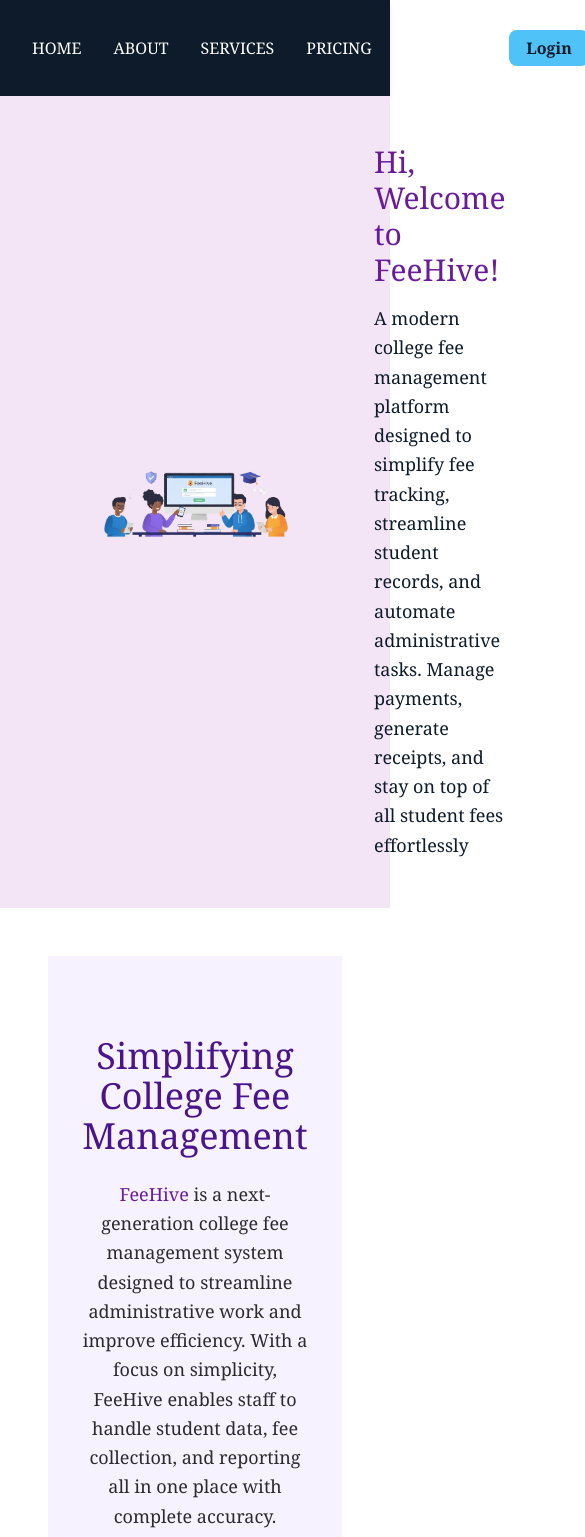
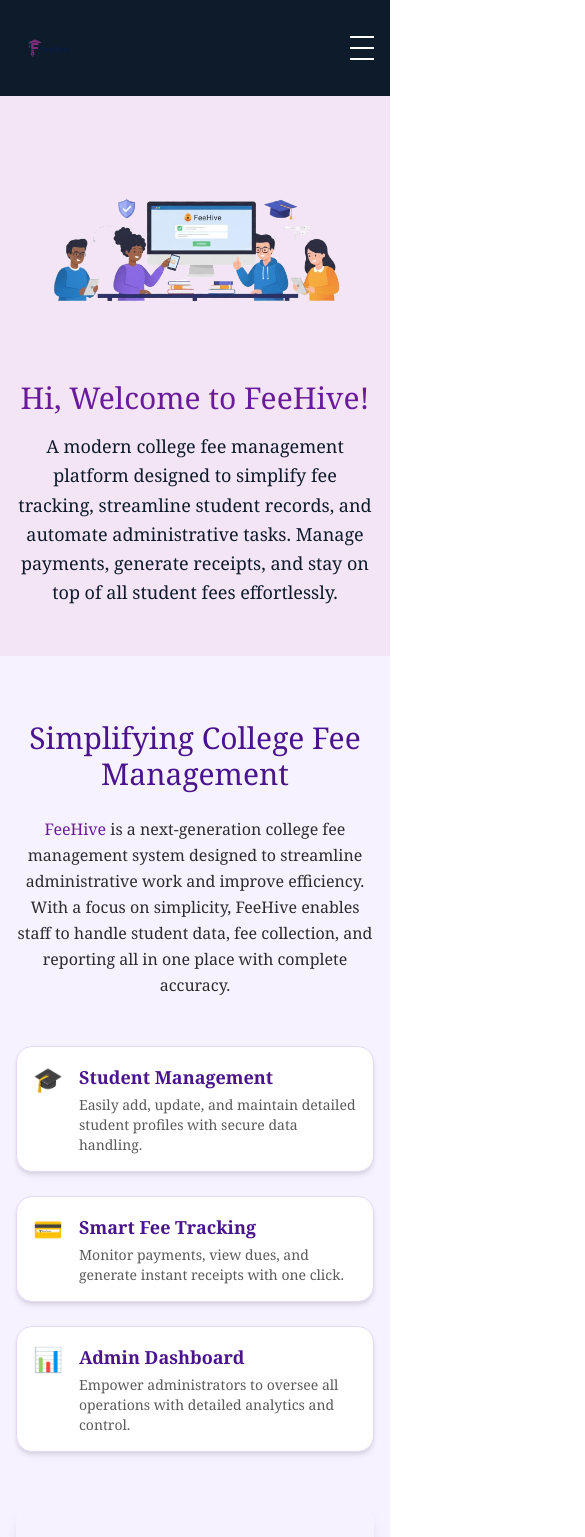
Before and after one commit to seethalakshmivenkatesh/Fees_Management, a React (Vite) app in the folder frontend/: page / in a window 390 px wide. Shown: the top 1537 px of the page, 585 px wide, since content can reach past the window. Built offline with nearby package versions, Linux system fonts and the light colour scheme.

Commit message:
responsive added

```diff
--- a/frontend/src/components/About.jsx
+++ b/frontend/src/components/About.jsx
@@ -1,24 +1,7 @@
 import React from "react";
 
 const About = () => {
-  return (
-    <section className="bg-[#F6F2FF] px-8 md:px-20 py-20 font-serif m-12">
-      <div className="text-center max-w-3xl mx-auto mb-16">
-        <h2 className="text-4xl md:text-5xl font-serif text-[#4A148C] mb-6">
-          Simplifying College Fee Management
-        </h2>
-        <p className="text-[#2C2C2C] text-lg leading-relaxed">
-          <span className="text-[#6A1B9A]  text-lg font-serif">FeeHive</span> is
-          a next-generation college fee management system designed to streamline
-          administrative work and improve efficiency. With a focus on
-          simplicity, FeeHive enables staff to handle student data, fee
-          collection, and reporting all in one place with complete accuracy.
-        </p>
-      </div>
-
-      <div className="flex flex-col md:flex-row items-center justify-between gap-16">
-        <div className="md:w-1/2 space-y-6">
-          {[
+  const features = [
     {
       title: "Student Management",
       desc: "Easily add, update, and maintain detailed student profiles with secure data handling.",
@@ -34,17 +17,40 @@ const About = () => {
       desc: "Empower administrators to oversee all operations with detailed analytics and control.",
       icon: "📊",
     },
-          ].map((feature, index) => (
+  ];
+
+  return (
+    <section className="bg-[#F6F2FF] px-4 md:px-20 py-16 md:py-20 font-serif">
+      <div className="text-center max-w-3xl mx-auto mb-12 md:mb-16">
+        <h2 className="text-3xl md:text-5xl font-serif text-[#4A148C] mb-6">
+          Simplifying College Fee Management
+        </h2>
+        <p className="text-[#2C2C2C] text-base md:text-lg leading-relaxed">
+          <span className="text-[#6A1B9A] text-base md:text-lg font-serif">
+            FeeHive
+          </span>{" "}
+          is a next-generation college fee management system designed to
+          streamline administrative work and improve efficiency. With a focus on
+          simplicity, FeeHive enables staff to handle student data, fee
+          collection, and reporting all in one place with complete accuracy.
+        </p>
+      </div>
+
+      <div className="flex flex-col md:flex-row items-center gap-12 md:gap-16">
+        <div className="md:w-1/2 space-y-6">
+          {features.map((feature, index) => (
             <div
               key={index}
-              className="flex items-start gap-4 bg-white p-6 rounded-2xl shadow-md hover:shadow-xl transition-all duration-300 border border-[#E4DAF8]"
+              className="flex items-start gap-4 bg-white p-4 md:p-6 rounded-2xl shadow-md hover:shadow-xl transition-all duration-300 border border-[#E4DAF8]"
             >
-              <div className="text-3xl">{feature.icon}</div>
+              <div className="text-2xl md:text-3xl">{feature.icon}</div>
               <div>
-                <h3 className="text-xl font-semibold text-[#4A148C]">
+                <h3 className="text-lg md:text-xl font-semibold text-[#4A148C]">
                   {feature.title}
                 </h3>
-                <p className="text-[#5A5A5A] text-sm mt-1">{feature.desc}</p>
+                <p className="text-[#5A5A5A] text-sm md:text-base mt-1">
+                  {feature.desc}
+                </p>
               </div>
             </div>
           ))}
@@ -54,7 +60,7 @@ const About = () => {
           <img
             src="./about.png"
             alt="About FeeHive"
-            className="w-4/5 md:w-full rounded-3xl shadow-lg hover:scale-105 transition-transform duration-500 object-cover"
+            className="w-full max-w-md md:w-full rounded-3xl shadow-lg hover:scale-105 transition-transform duration-500 object-cover"
           />
         </div>
       </div>
--- a/frontend/src/components/FirstSection.jsx
+++ b/frontend/src/components/FirstSection.jsx
@@ -2,18 +2,22 @@ import React from "react";
 
 const FirstSection = () => {
   return (
-    <div className="bg-[#F3E5F5] flex items-center px-20 py-12">
-      <img src="./banner.png" alt="Banner" className="object-contain" />
+    <div className="bg-[#F3E5F5] flex flex-col md:flex-row items-center px-4 md:px-20 py-12 gap-8">
+      <img
+        src="./banner.png"
+        alt="Banner"
+        className="w-full md:w-1/2 object-contain"
+      />
 
-      <div className="ml-16 max-w-lg">
-        <h2 className="text-3xl font-serif text-[#6A1B9A] mb-4">
+      <div className="max-w-lg md:ml-16 text-center md:text-left">
+        <h2 className="text-3xl md:text-4xl font-serif text-[#6A1B9A] mb-4">
           Hi, Welcome to FeeHive!
         </h2>
-        <p className="font-serif text-lg text-[#0D1B2A] leading-relaxed">
+        <p className="font-serif text-lg md:text-xl text-[#0D1B2A] leading-relaxed">
           A modern college fee management platform designed to simplify fee
           tracking, streamline student records, and automate administrative
           tasks. Manage payments, generate receipts, and stay on top of all
-          student fees effortlessly
+          student fees effortlessly.
         </p>
       </div>
     </div>
--- a/frontend/src/components/Footer.jsx
+++ b/frontend/src/components/Footer.jsx
@@ -2,24 +2,26 @@ import React from "react";
 import LocationOnIcon from "@mui/icons-material/LocationOn";
 import PhoneIcon from "@mui/icons-material/Phone";
 import EmailIcon from "@mui/icons-material/Email";
+
 function Footer() {
   return (
-    <div className="bg-[#0D1B2A] h-100 w-auto font-serif flex flex-col items-center justify-center p-10">
-      <div className="text-white gap-10 text-lg">
+    <footer className="bg-[#0D1B2A] text-white font-serif px-4 md:px-20 py-10">
+      <div className="text-center md:text-left text-lg mb-8">
         <p>About Us | Academics | Support | Contact</p>
       </div>
-      <div className="text-white flex flex-row gap-20 mt-10 text-lg">
-        <div>
-          FeeHive is a unified digital fee management platform designed for
-          <br />
-          colleges and universities — simplifying payments, receipts, and
-          <br />
-          reports across all departments.
-          <br />
+
+      <div className="flex flex-col md:flex-row gap-10 md:gap-20">
+        <div className="flex-1 text-center md:text-left">
+          <p>
+            FeeHive is a unified digital fee management platform designed for
+            colleges and universities — simplifying payments, receipts, and
+            reports across all departments.
+          </p>
         </div>
-        <div>
-          <h1 className="text-3xl font-bold">Academics</h1>
-          <ul>
+
+        <div className="flex-1 text-center md:text-left">
+          <h1 className="text-2xl md:text-3xl font-bold mb-2">Academics</h1>
+          <ul className="space-y-1">
             <li>• Engineering College </li>
             <li>• Pharmacy College </li>
             <li>• Nursing College </li>
@@ -27,34 +29,36 @@ function Footer() {
             <li>• Health Inspector Training </li>
           </ul>
         </div>
-        <div>
-          <h1 className="text-3xl font-bold">Support</h1>
-          <ul>
+
+        <div className="flex-1 text-center md:text-left">
+          <h1 className="text-2xl md:text-3xl font-bold mb-2">Support</h1>
+          <ul className="space-y-1">
             <li>• Help Center </li>
             <li>• FAQs </li>
             <li>• Payment Policies </li>
             <li>• Privacy & Terms </li>
           </ul>
         </div>
-        <div>
-          <h1 className="text-3xl font-bold">Contact</h1>
 
-          <p className=" items-center gap-2">
-            <LocationOnIcon className="text-[#4FC3F7] text-6xl" /> Chennai,
-            Tamil Nadu, India
-          </p>
-
-          <p className=" items-center gap-2">
-            <PhoneIcon className="text-[#4FC3F7] text-6xl" />
-            <span className="font-mono text-xl">+91-98765 43210</span>
-          </p>
-
-          <p className="items-center gap-2">
-            <EmailIcon className="text-[#4FC3F7] text-6xl" /> support@feehive.in
-          </p>
+        <div className="flex-1 text-center md:text-left space-y-3">
+          <h1 className="text-2xl md:text-3xl font-bold mb-2">Contact</h1>
+          <div className="flex items-center justify-center md:justify-start gap-2">
+            <LocationOnIcon className="text-[#4FC3F7] text-4xl md:text-6xl" />
+            <span>Chennai, Tamil Nadu, India</span>
+          </div>
+          <div className="flex items-center justify-center md:justify-start gap-2">
+            <PhoneIcon className="text-[#4FC3F7] text-4xl md:text-6xl" />
+            <span className="font-mono text-base md:text-xl">
+              +91-98765 43210
+            </span>
+          </div>
+          <div className="flex items-center justify-center md:justify-start gap-2">
+            <EmailIcon className="text-[#4FC3F7] text-4xl md:text-6xl" />
+            <span>support@feehive.in</span>
+          </div>
         </div>
       </div>
-    </div>
+    </footer>
   );
 }
 
--- a/frontend/src/components/Header.jsx
+++ b/frontend/src/components/Header.jsx
@@ -1,33 +1,77 @@
-import React from "react";
+import React, { useState } from "react";
 
 function Header() {
+  const [menuOpen, setMenuOpen] = useState(false);
+
+  const menuItems = ["HOME", "ABOUT", "SERVICES", "PRICING", "CONTACT"];
+
   return (
-    <header className="bg-[#0D1B2A] w-full h-24 flex items-center justify-between px-8 shadow-md">
+    <header className="bg-[#0D1B2A] w-full shadow-md">
+      <div className="flex items-center justify-between px-4 md:px-8 h-24">
         <div className="flex items-center">
           <img
             src="./logo5.png"
             alt="FeeHive Logo"
-          className="w-20 h-20 object-contain"
+            className="w-16 h-16 md:w-20 md:h-20 object-contain"
           />
         </div>
 
-      <nav className="flex items-center gap-8 text-white font-serif cursor-pointer">
-        <h3 className="hover:text-[#4FC3F7] transition duration-300">HOME</h3>
-        <h3 className="hover:text-[#4FC3F7] transition duration-300">ABOUT</h3>
-        <h3 className="hover:text-[#4FC3F7] transition duration-300">
-          SERVICES
+        <nav className="hidden md:flex items-center gap-8 text-white font-serif cursor-pointer">
+          {menuItems.map((item) => (
+            <h3
+              key={item}
+              className="hover:text-[#4FC3F7] transition duration-300"
+            >
+              {item}
             </h3>
-        <h3 className="hover:text-[#4FC3F7] transition duration-300">
-          PRICING
-        </h3>
-        <h3 className="hover:text-[#4FC3F7] transition duration-300">
-          CONTACT
-        </h3>
-
+          ))}
           <button className="bg-[#4FC3F7] text-[#0D1B2A] font-semibold rounded-lg w-20 h-9 hover:bg-[#0288D1] hover:text-white transition duration-300">
             Login
           </button>
         </nav>
+
+        {/* Mobile Hamburger */}
+        <div className="md:hidden">
+          <button
+            onClick={() => setMenuOpen(!menuOpen)}
+            className="flex flex-col justify-between w-6 h-6 focus:outline-none"
+          >
+            {/* Hamburger / Close lines */}
+            <span
+              className={`block h-0.5 w-full bg-white transform transition duration-300 ${
+                menuOpen ? "rotate-45 translate-y-2" : ""
+              }`}
+            ></span>
+            <span
+              className={`block h-0.5 w-full bg-white transition duration-300 ${
+                menuOpen ? "opacity-0" : ""
+              }`}
+            ></span>
+            <span
+              className={`block h-0.5 w-full bg-white transform transition duration-300 ${
+                menuOpen ? "-rotate-45 -translate-y-2" : ""
+              }`}
+            ></span>
+          </button>
+        </div>
+      </div>
+
+      {/* Mobile Menu */}
+      {menuOpen && (
+        <div className="md:hidden bg-[#0D1B2A] px-4 py-4 flex flex-col gap-4 text-white font-serif">
+          {menuItems.map((item) => (
+            <h3
+              key={item}
+              className="hover:text-[#4FC3F7] transition duration-300"
+            >
+              {item}
+            </h3>
+          ))}
+          <button className="bg-[#4FC3F7] text-[#0D1B2A] font-semibold rounded-lg w-full py-2 hover:bg-[#0288D1] hover:text-white transition duration-300">
+            Login
+          </button>
+        </div>
+      )}
     </header>
   );
 }
```
Also changed, not shown: frontend/src/components/Service.jsx (+10 -9 lines). Lines whose indentation alone changed are shown as unchanged.
